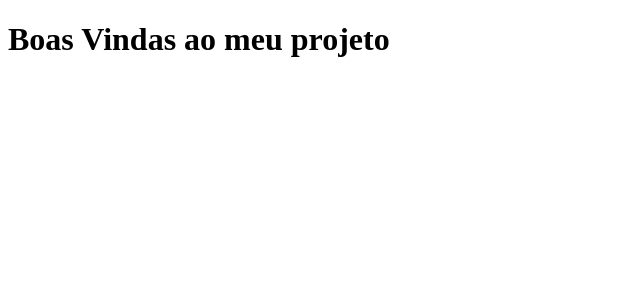
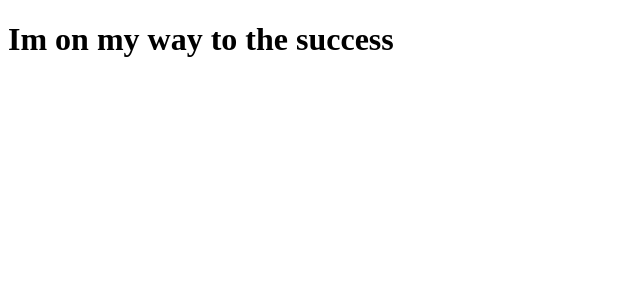
Before and after one commit to antonipablo/clone-tabnews, a Next.js app: page / in a window 1280 px wide. Shown: the top 300 px of the page, without its empty margins (0-640 px from the left). Built offline with nearby package versions, Linux system fonts and the light colour scheme.

Commit message:
modifica a frase

```diff
--- a/pages/index.js
+++ b/pages/index.js
@@ -1,5 +1,5 @@
 function Home () {
-    return <h1>Boas Vindas ao meu projeto</h1>
+    return <h1>Im on my way to the success</h1>
 }
 
 export default Home;
```
